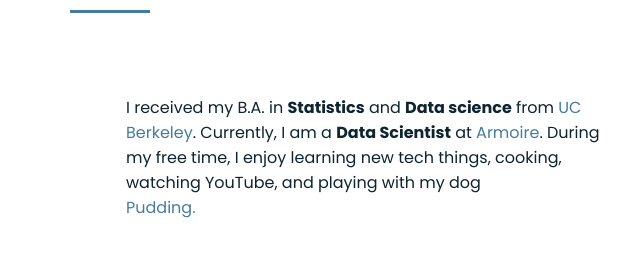
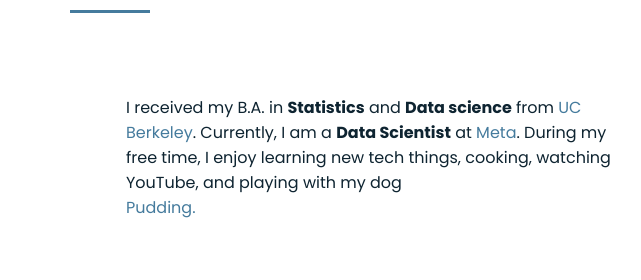
Before and after one commit to jingruwang1999/jingruwang1999.github.io, a plain HTML site: page index.html in a window 1280 px wide. Shown: the part 918-1198 px from the top of the page, 530-1171 px from the left. Drawn offline with nearby package versions, Linux system fonts and the light colour scheme.

Commit message:
change to job link

```diff
--- a/index.html
+++ b/index.html
@@ -69,7 +69,7 @@
                         <p class="about__text">
                             I received my B.A. in <b>Statistics</b> and <b>Data science</b> from
                             <a href="https://www.berkeley.edu/" ><span class="home__title-color">UC Berkeley</span></a>.
-                            Currently, I am a  <b>Data Scientist</b> at <a href="https://armoire.style/" ><span class="home__title-color">Armoire</span></a>.
+                            Currently, I am a  <b>Data Scientist</b> at <a href="https://about.facebook.com/meta/" ><span class="home__title-color">Meta</span></a>.
                             During my free time, I enjoy learning new tech things, cooking,
                             watching YouTube, and playing with my dog
                             <div class="myDIV" style="color:#457b9d;">Pudding.</div>
```
Also changed, not shown: 1 other file.
